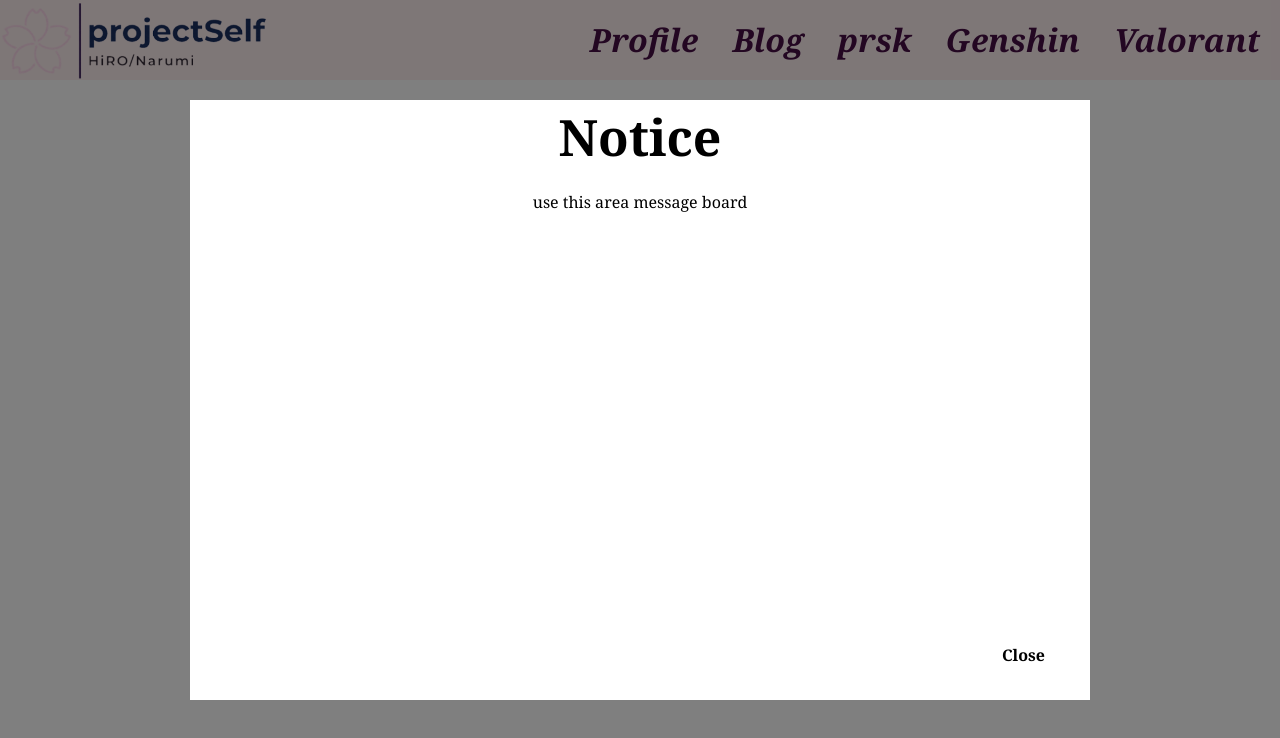
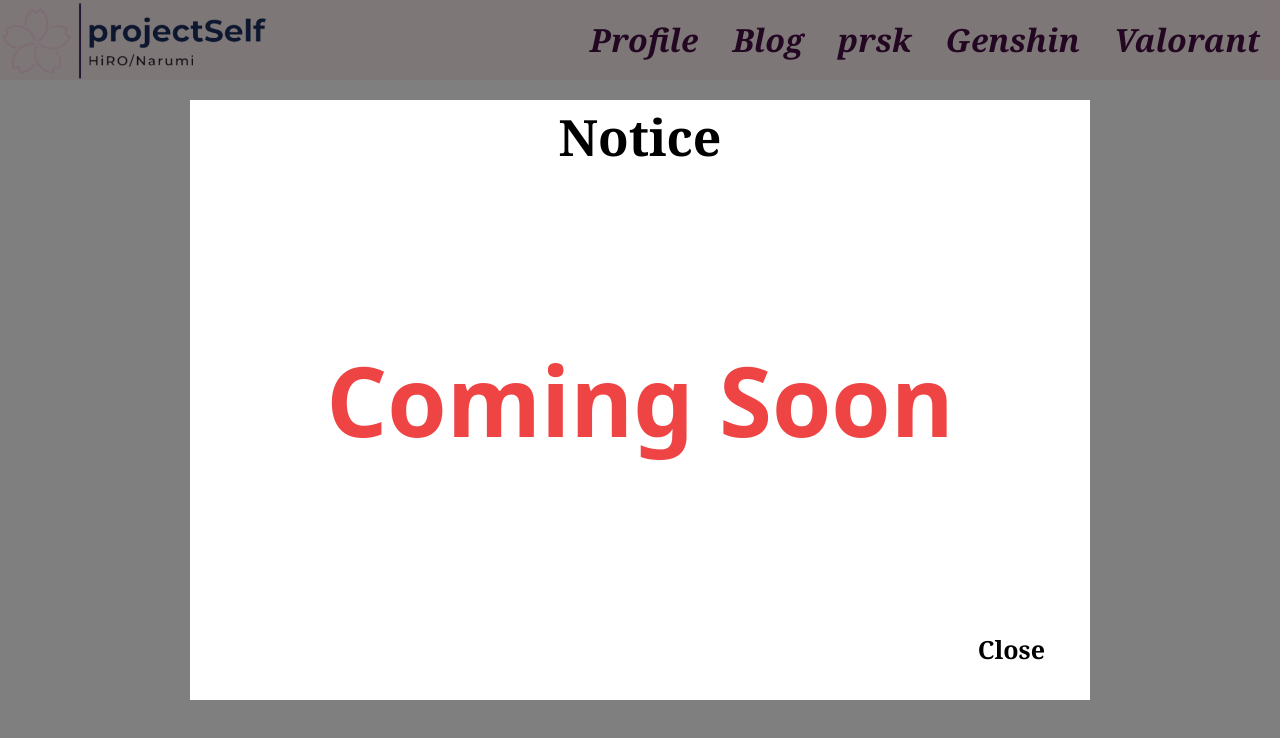
Before and after one commit to narumimashiro/projectSelf-dept.NextJs, a Next.js app: page /narunaru/profile in a window 1280 px wide. Shown: the top 738 px of the page. Built offline with nearby package versions, Linux system fonts and the light colour scheme.

Commit message:
profile modal created

```diff
--- /dev/null
+++ b/src/components/modal/comingsoon.tsx
@@ -0,0 +1,9 @@
+
+const ComingSoon = () => {
+  return (
+    <div className="flex w-full h-full justify-center items-center">
+      <h1 className="text-8xl font-bold text-red-500 font-sans">Coming Soon</h1>
+    </div>
+  )
+}
+export default ComingSoon
--- a/src/components/modal/modal.tsx
+++ b/src/components/modal/modal.tsx
@@ -4,6 +4,9 @@ import { modalReducer } from '@/redux/modal/modal.reducer'
 import { CSSTransition } from 'react-transition-group'
 import styles from '@/styles/components/Modal.module.sass'
 import { ButtonItems } from '@/redux/modal/modal.types'
+
+// ViewComponent
+import ComingSoon from './comingsoon'
 
 // *** How to use Modal Window ************************** //
 //
@@ -25,15 +28,34 @@ import { ButtonItems } from '@/redux/modal/modal.types'
 //
 // ****************************************************** //
 
-interface Props {
-  btnItems: Array<ButtonItems>
+interface CompProps {
+  childComp: string
 }
-function ExecButton(props: Props) {
+
+function ViewComponent(props: CompProps) {
+
+  switch(props.childComp) {
+  case 'commingsoon':
+    return <ComingSoon/>
+  default:
+    console.log('Error, not found component')
+    return <></>
+  }
+}
+
+interface BtnProps {
+  btnItems: Array<ButtonItems>,
+  btnFont: number,
+}
+function ExecButton(props: BtnProps) {
   const execButton = props.btnItems.map((el) =>
     <li key={el.btnTitle}
+        className="inline ml-3 list-none"
         onClick={el.callback}
     >
-      <span>{el.btnTitle}</span>
+      <span style={{fontSize: props.btnFont / 2 + 'px'}}>
+        {el.btnTitle}
+      </span>
     </li>
   )
 
@@ -70,17 +92,24 @@ const Modal = () => {
                        height: modalInfo.style.height + 'px',}}
                onClick={(event) => event.stopPropagation()}>
               <div className={styles['modal-content']}>
-                <header>
-                  <span style={{fontSize: modalInfo.style.fSize + 'px'}}>
+                <header className="flex h-1/6 justify-center">
+                  <span className="font-bold"
+                        style={{fontSize: modalInfo.style.fSize + 'px'}}>
                     {modalInfo.title}
                   </span>
                 </header>
-                <div>use this area message board</div>
-                <footer>
+                <div className="h-2/3">
+                  <ViewComponent
+                    childComp={modalInfo.component} />
+                </div>
+                <footer className="flex h-1/6 items-center justify-end">
                   <ExecButton
-                    btnItems={modalInfo.buttonItems} />
-                  <li onClick={closeModal}>
-                    <span>Close</span>
+                    btnItems={modalInfo.buttonItems}
+                    btnFont={modalInfo.style.fSize} />
+                  <li className="inline ml-3 list-none"
+                      onClick={closeModal}>
+                    <span className="font-bold hover:underline"
+                          style={{fontSize: modalInfo.style.fSize / 2 + 'px'}}>Close</span>
                   </li>
                 </footer>
               </div>
--- a/src/pages/narunaru/profile.tsx
+++ b/src/pages/narunaru/profile.tsx
@@ -14,6 +14,7 @@ const Profile = () => {
         height: 600,
         fSize: 50,
       },
+      component: 'commingsoon'
     }
     dispatch(modalReducer.openModal(modalInfo))
   }, [])
--- a/src/redux/modal/modal.reducer.ts
+++ b/src/redux/modal/modal.reducer.ts
@@ -15,7 +15,8 @@ const initialState = {
     buttonItems: [{
       btnTitle: '',
       callback: Function.prototype,
-    }]
+    }],
+    component: '',
   }
 } as ModalType.ModalState
 
@@ -31,6 +32,7 @@ const modalSlice = createSlice({
                                              : initialState.modalInfo.style
       state.modalInfo.buttonItems = payload.buttonItems! ? payload.buttonItems.slice()
                                                          : initialState.modalInfo.buttonItems.slice()
+      state.modalInfo.component = payload.component
     },
     closeModal(state) {
       state.isModalOpen = false
--- a/src/redux/modal/modal.types.ts
+++ b/src/redux/modal/modal.types.ts
@@ -13,14 +13,16 @@ export type ModalInfo = {
   title: string,
   style?: ModalStyle,
   buttonItems?: Array<ButtonItems>,
+  component: string,
 }
 
 export interface ModalState {
   isModalOpen: boolean,
   modalInfo: {
     title: string,
-    style: ModalStyle
-    buttonItems: Array<ButtonItems>
+    style: ModalStyle,
+    buttonItems: Array<ButtonItems>,
+    component: string,
   },
 }
 
--- a/src/styles/components/Modal.module.sass
+++ b/src/styles/components/Modal.module.sass
@@ -37,24 +37,9 @@
   text-align: center
   background-color: #FFF
   animation: zoom .39s linear
-  header
-    display: flex
-    height: 15%
-    justify-content: center
-    span
-      font-weight: bold
-  div
-    height: 70%
   footer
-    display: flex
-    justify-content: flex-end
-    align-items: center
-    height: 15%
+
     padding-right: 5%
     li
-      display: inline
-      margin-left: 10px
-      span
-        font-weight: bold
-        &:hover
-          text-decoration: underline
+      // display: inline
+      // margin-left: 10px
```
